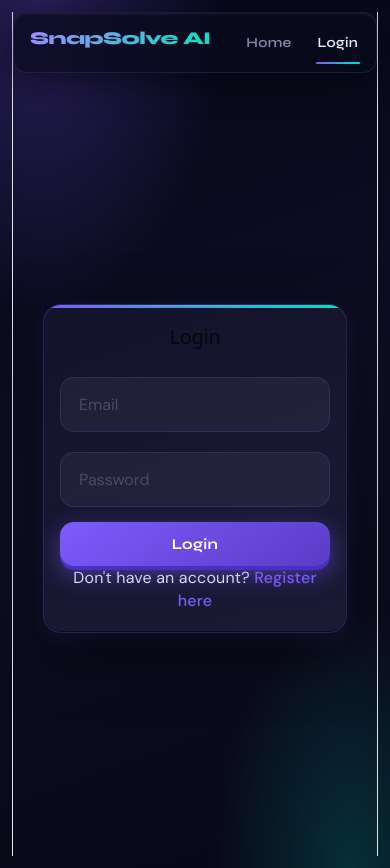
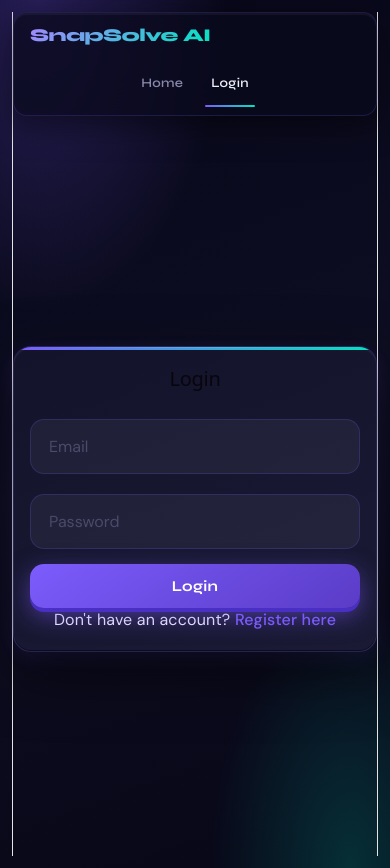
Before and after one commit to Smartsambiz/snapsolveai, a React (Vite) app in the folder client/: page /login in a window 390 px wide. Built offline with nearby package versions, Linux system fonts and the light colour scheme.

Commit message:
making the app mobile friendly

```diff
--- a/client/src/App.css
+++ b/client/src/App.css
@@ -69,6 +69,13 @@ body {
   min-height: 100vh;
 }
 
+#root {
+  width: 100%;
+  max-width: 100%;
+  margin: 0 auto;
+  min-height: 100vh;
+}
+
 /* ── Outer container ── */
 .app-wrapper {
   min-height: 100vh;
@@ -82,6 +89,8 @@ body {
   justify-content: center;
   align-items: center;
   padding: 30px;
+  width: 100%;
+  max-width: 100%;
 }
 
 /* ── Header ── */
@@ -451,7 +460,10 @@ body {
 
 .nav-links {
   display: flex;
-  gap: 22px;
+  flex-wrap: wrap;
+  gap: 16px;
+  align-items: center;
+  justify-content: flex-end;
 }
 
 .nav-link {
@@ -464,6 +476,7 @@ body {
   padding: 6px 2px;
   letter-spacing: 0.02em;
   transition: color 0.2s ease, transform 0.2s ease;
+  white-space: nowrap;
 }
 
 .nav-link:hover {
@@ -477,6 +490,7 @@ body {
   font-size: 0.95rem;
   font-weight: 600;
   align-self: center;
+  white-space: nowrap;
 }
 
 .nav-link.active {
@@ -553,7 +567,9 @@ body {
 @media (max-width: 500px) {
   body { padding: 12px; }
 
-  .app-container { padding: 15px; }
+  .app-shell {
+    padding: 18px 0 0;
+  }
 
   .card {
     padding: 20px 16px;
@@ -563,6 +579,24 @@ body {
   .navbar {
     padding: 12px 16px;
     border-radius: 14px;
+    flex-wrap: wrap;
+    gap: 10px;
+  }
+
+  .nav-links {
+    width: 100%;
+    justify-content: center;
+  }
+
+  .nav-welcome {
+    width: 100%;
+    text-align: center;
+    order: 1;
+  }
+
+  .nav-link {
+    font-size: 13px;
+    padding: 8px 6px;
   }
 
   .btn-primary {
@@ -571,6 +605,11 @@ body {
     width: 100%;
   }
 
+  .upload-area {
+    width: 100%;
+    justify-content: center;
+  }
+
   .app-title {
     font-size: 1.8rem;
   }
```
